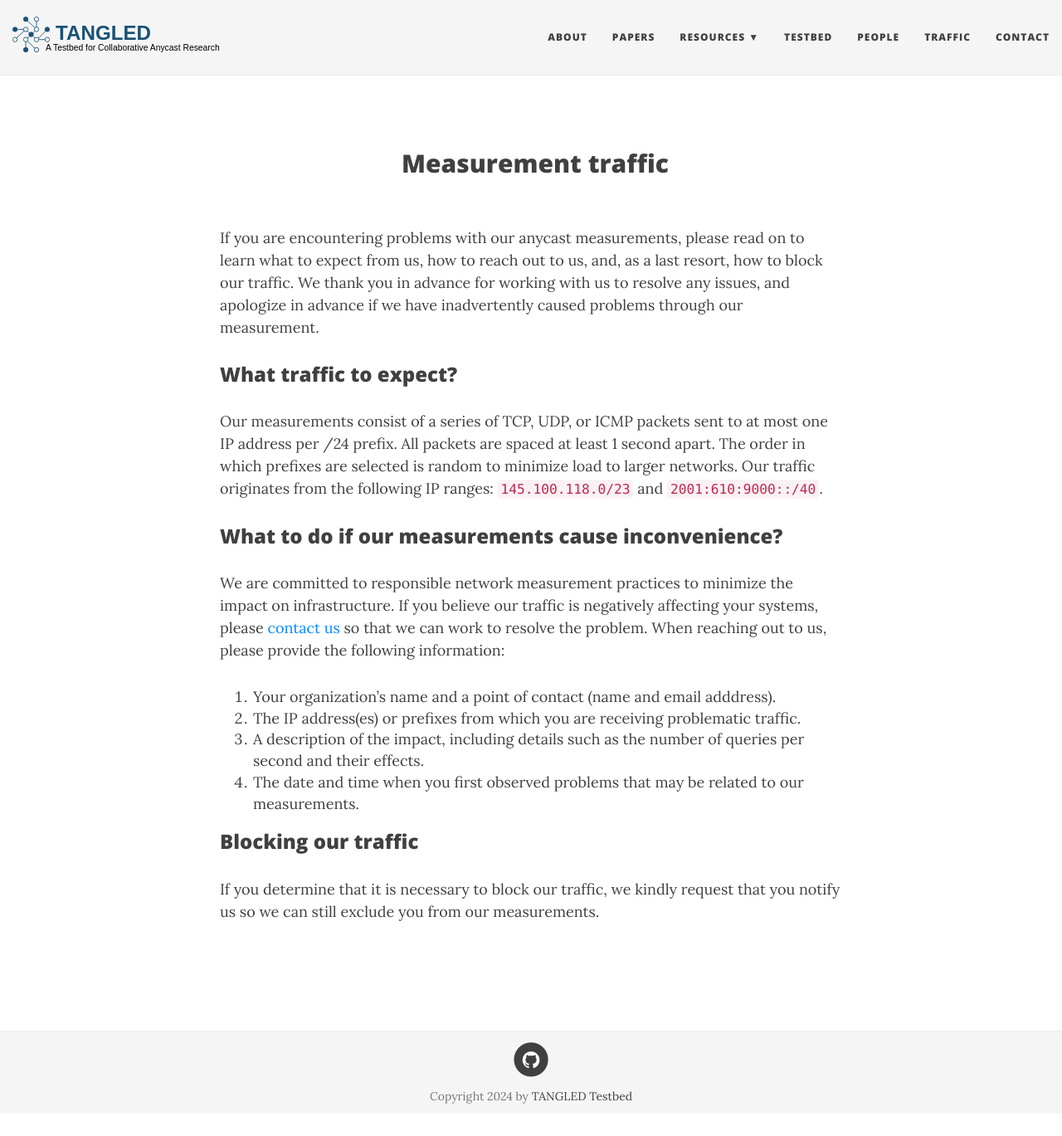
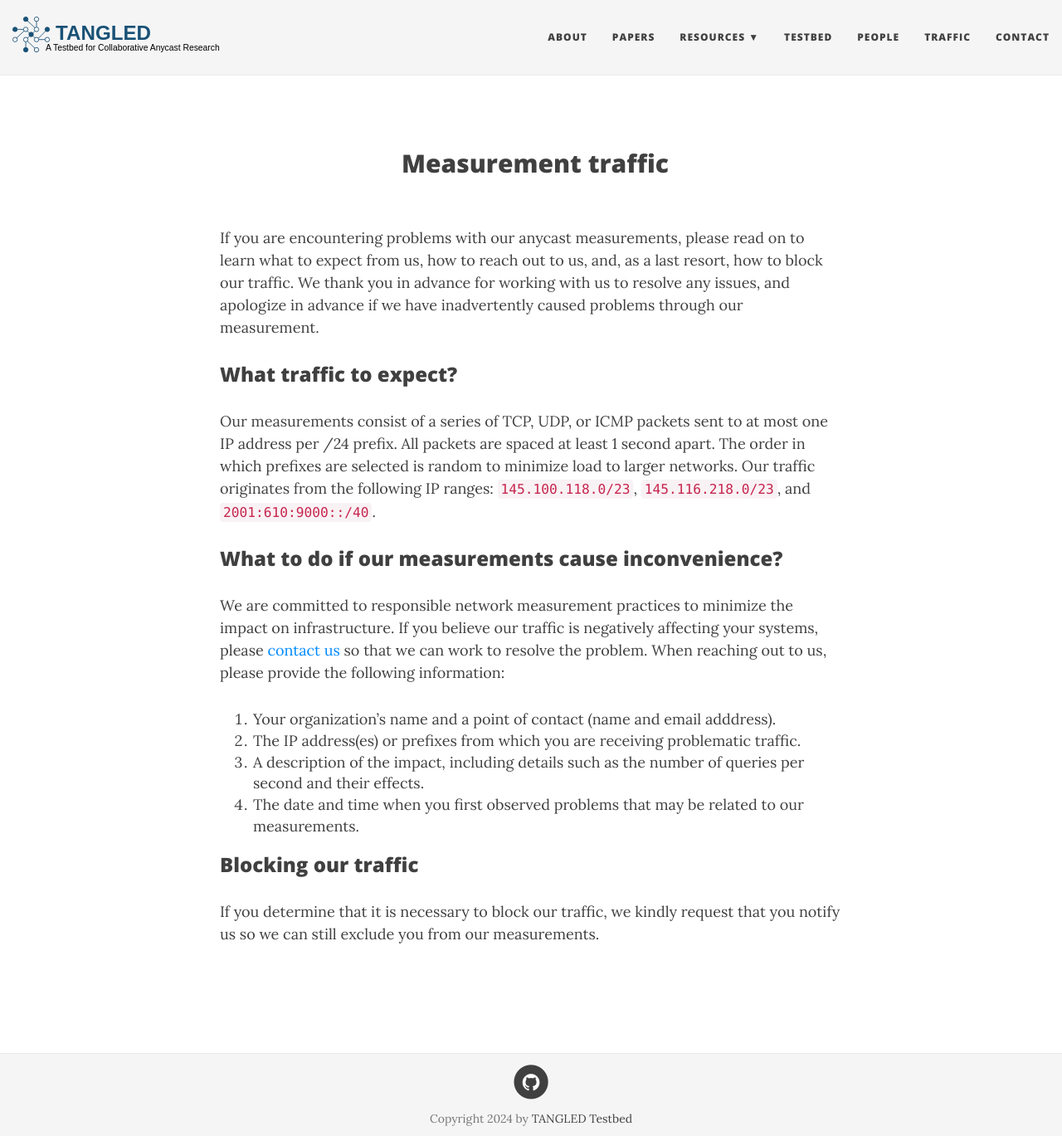
Before and after one commit to tangledsite/tangledsite.github.io, a Jekyll site: the page built from traffic.md, in a window 1280 px wide and 1369 px high. Shown: the whole window at 83% size. Built offline with Jekyll 4.4.1, drawn with Linux system fonts in a browser that asks for light colours; nearby versions of some CDN libraries.

Commit message:
Update traffic.md

```diff
--- a/traffic.md
+++ b/traffic.md
@@ -9,7 +9,7 @@ We thank you in advance for working with us to resolve any issues, and apologize
 ### What traffic to expect?
 
 Our measurements consist of a series of TCP, UDP, or ICMP packets sent to at most one IP address per /24 prefix. All packets are spaced at least 1 second apart. The order in which prefixes are selected is random to minimize load to larger networks.
-Our traffic originates from the following IP ranges: `145.100.118.0/23` and `2001:610:9000::/40`.
+Our traffic originates from the following IP ranges: `145.100.118.0/23`, `145.116.218.0/23`, and `2001:610:9000::/40`.
 
 ### What to do if our measurements cause inconvenience?
 
```
